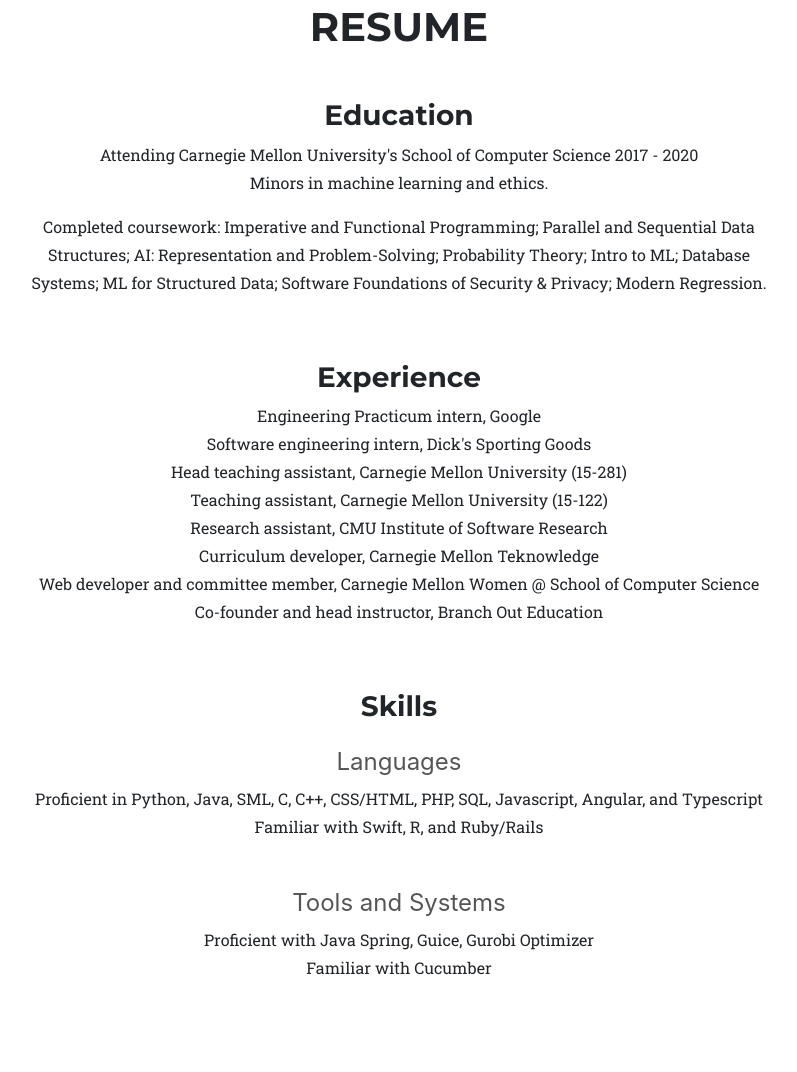
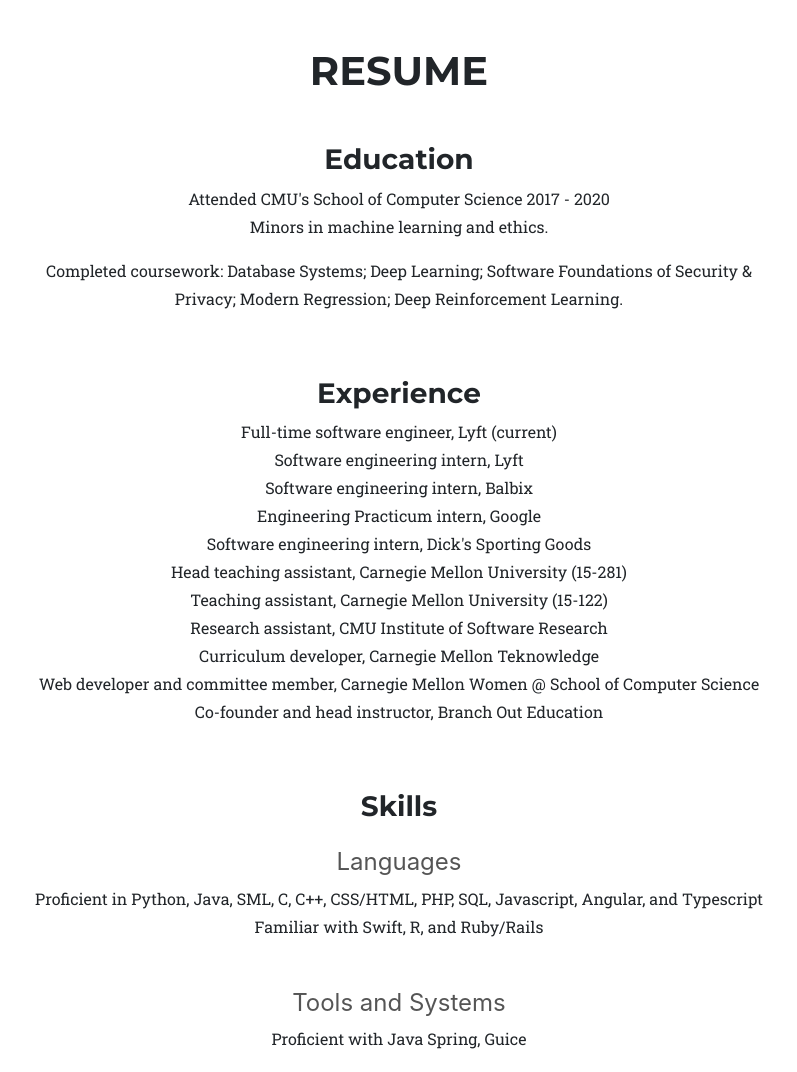
Before and after one commit to clairecw/clairecw.github.io, a plain HTML site: page index.html in a window 1280 px wide. Shown: the part 687-1759 px from the top of the page, without its empty margins (241-1038 px from the left). Drawn offline with nearby package versions, Linux system fonts and the light colour scheme; a web font is replaced by a local one.

Commit message:
updated 2021

```diff
--- a/index.html
+++ b/index.html
@@ -45,8 +45,8 @@
                         </div>
                         <div class="col-lg-8 mx-auto text-left">
                             <p class="large">Hey there! I'm Claire Wang.</p>
-                            <p class="large">I'm a rising senior at Carnegie Mellon University's School of Computer Science in the city of Pittsburgh, Pennsylvania.</p>
-                            <p class="large">Outside of school, I skateboard, dance, and teach. <br><br>For more information about me, check out my <a href="#portfolio">projects portfolio</a> or <a href="#resume">resume</a>!</p>
+                            <p class="large">I'm a software engineer, AI/ML enthusiast, and recent graduate from Carnegie Mellon.</p>
+                            <p class="large">Outside of software, I love skateboarding, reading, and teaching. <br><br>For more information about me, check out my <a href="#portfolio">projects portfolio</a> or <a href="#resume">resume</a>!</p>
                         </div>
                     </div>
                 </div>
@@ -61,10 +61,10 @@
                     <div class="row justify-content-center">
                         <div class="col-lg-8 text-center">
                             <p class="mb-3">
-                              Attending Carnegie Mellon University's School of Computer Science 2017 - 2020<br> Minors in machine learning and ethics. <br>
+                              Attended CMU's School of Computer Science 2017 - 2020<br> Minors in machine learning and ethics. <br>
                             </p>
                             <p>
-                              Completed coursework: Imperative and Functional Programming; Parallel and Sequential Data Structures; AI: Representation and Problem-Solving; Probability Theory; Intro to ML; Database Systems; ML for Structured Data; Software Foundations of Security & Privacy; Modern Regression.<br>
+                              Completed coursework: Database Systems; Deep Learning; Software Foundations of Security & Privacy; Modern Regression; Deep Reinforcement Learning.<br>
                             </p>
                         </div>
                     </div>
@@ -73,6 +73,9 @@
                     <div class="row justify-content-center">
                         <div class="col-lg-8 text-center">
                             <p class="mb-3">
+                                Full-time software engineer, Lyft (current) <br>
+                                Software engineering intern, Lyft<br>
+                                Software engineering intern, Balbix<br>
                                 Engineering Practicum intern, Google<br>
                                 Software engineering intern, Dick's Sporting Goods<br>
                                 Head teaching assistant, Carnegie Mellon University (15-281)<br>
@@ -81,7 +84,6 @@
                                 Curriculum developer, Carnegie Mellon Teknowledge<br>
                                 Web developer and committee member, Carnegie Mellon Women @ School of Computer Science<br>
                                 Co-founder and head instructor, Branch Out Education
-
                             </p>
                         </div>
                     </div>
@@ -97,8 +99,7 @@
                             </p>
                             <h3 class="section-subheading mt-5">Tools and Systems</h3>
                             <p>
-                              Proficient with Java Spring, Guice, Gurobi Optimizer<br>
-                              Familiar with Cucumber
+                              Proficient with Java Spring, Guice<br>
                             </p>
                         </div>
                     </div>
```
